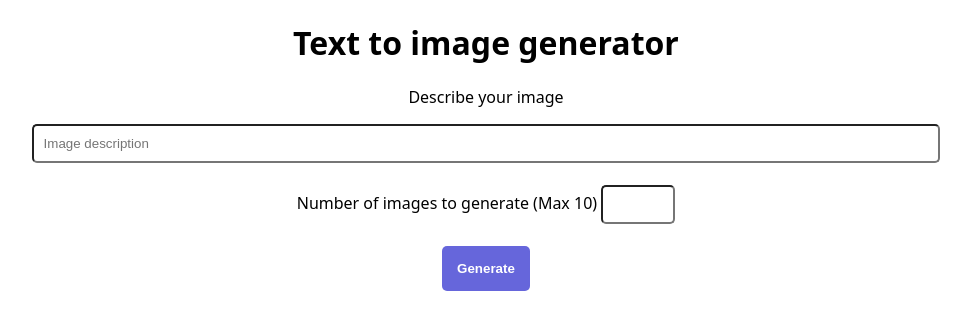
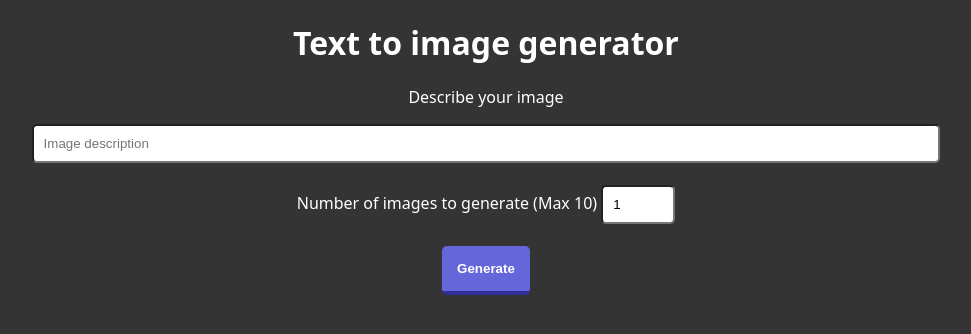
Before and after one commit to aandrew-me/textToImage, a Next.js app: page / in a window 1280 px wide. Shown: the top 334 px of the page, without its empty margins (154-1125 px from the left). Built offline with nearby package versions, Linux system fonts and the light colour scheme.

Commit message:
Small style changes

```diff
--- a/pages/index.js
+++ b/pages/index.js
@@ -36,7 +36,7 @@ export default function Home() {
         loadingMsg.current.textContent = ""
 
         data.list.forEach(image => {
-          const element = `<img src=${image.url}></img>`
+          const element = `<img class="images" src=${image.url}></img>`
           Images.current.innerHTML += element
         })
 
@@ -70,6 +70,7 @@ export default function Home() {
 				id="num"
 				min={1}
 				max={10}
+				defaultValue={1}
 			/>
 			<br />
 			<br />
--- a/styles/globals.css
+++ b/styles/globals.css
@@ -1,6 +1,8 @@
 body{
   font-family: system-ui, -apple-system, BlinkMacSystemFont, 'Segoe UI', Roboto, Oxygen, Ubuntu, Cantarell, 'Open Sans', 'Helvetica Neue', sans-serif;
   text-align: center;
+  color:white;
+  background-color: rgb(52, 52, 52);
 }
 
 #description{
@@ -14,6 +16,8 @@ body{
   width:50px;
   padding:10px;
   border-radius: 5px;
+  outline:none;
+
 }
 
 #generate{
@@ -24,5 +28,18 @@ body{
   border-radius: 5px;
   cursor:pointer;
   font-weight: bold;
-  outline:none;
+  border-bottom: 4px solid rgb(47, 47, 153);
+  position: relative;
 }
+#generate:active{
+  border:none;
+  top:4px;
+}
+.images{
+  width:40%;
+  margin:10px;
+
+}
+@media screen and (max-width:650px) {
+  .images{width:90%}
+}
```
